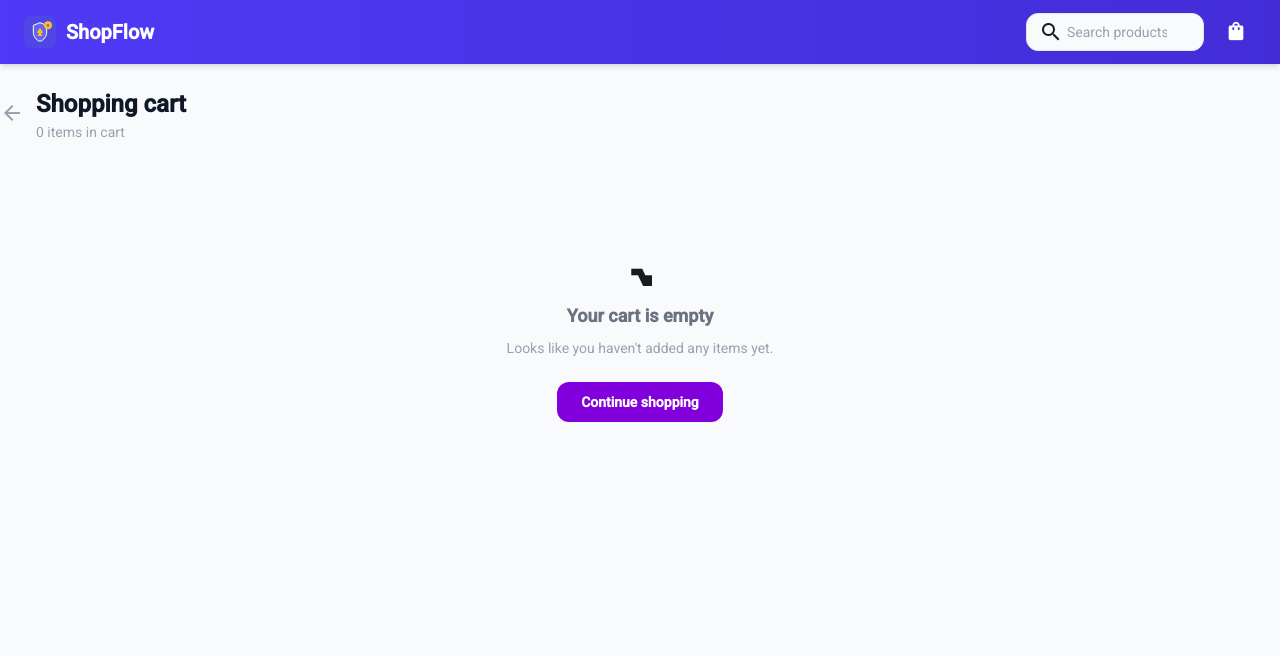
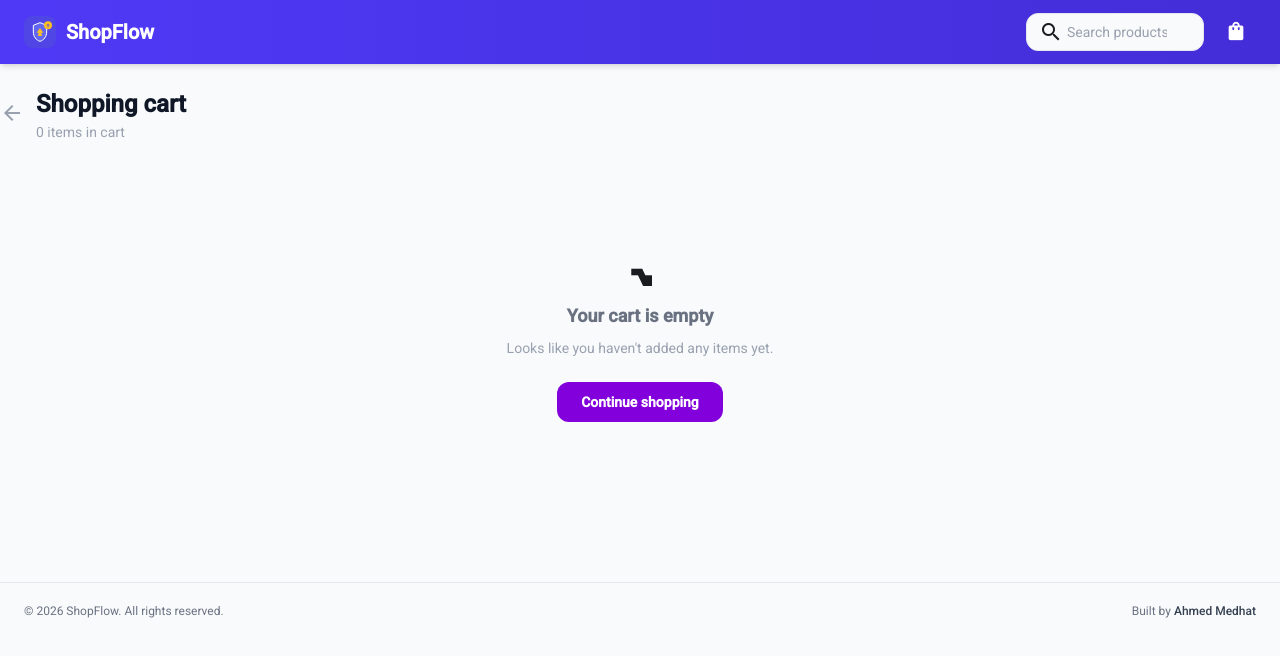
Before and after one commit to AhmedMedhat77/angular-ecommerce, an Angular app: page /cart in a window 1280 px wide. Shown: the top 656 px of the page. Built offline with nearby package versions, Linux system fonts and the light colour scheme.

Commit message:
feat: add footer component and integrate it into the app layout with sticky positioning

```diff
--- /dev/null
+++ b/src/app/components/footer/footer.html
@@ -0,0 +1,12 @@
+<footer class="mt-auto border-t border-gray-200 bg-gray-50 text-gray-500">
+  <div class="mx-auto flex max-w-7xl flex-col items-center gap-2 px-6 py-5 text-center text-xs sm:flex-row sm:justify-between sm:text-left">
+    <p>&copy; 2026 ShopFlow. All rights reserved.</p>
+    <p>
+      Built by
+      <a href="https://ahmedjs.com/" target="_blank" rel="noopener noreferrer"
+         class="font-medium text-gray-700 hover:text-indigo-600">
+        Ahmed Medhat
+      </a>
+    </p>
+  </div>
+</footer>
--- /dev/null
+++ b/src/app/components/footer/footer.ts
@@ -0,0 +1,13 @@
+import { Component } from '@angular/core';
+
+@Component({
+  selector: 'app-footer',
+  imports: [],
+  templateUrl: './footer.html',
+  styles: `
+    :host {
+      display: block;
+    }
+  `,
+})
+export class Footer {}
--- a/src/app/layouts/app-layout/app-layout.html
+++ b/src/app/layouts/app-layout/app-layout.html
@@ -1,6 +1,7 @@
 <main>
   <app-navbar />
-  <div class="w-full mx-auto">
+  <div class="w-full mx-auto flex-1">
     <ng-content></ng-content>
   </div>
+  <app-footer />
 </main>
--- a/src/app/layouts/app-layout/app-layout.ts
+++ b/src/app/layouts/app-layout/app-layout.ts
@@ -1,10 +1,17 @@
 import { Component } from '@angular/core';
 import { Navbar } from '../../components/navbar/navbar';
+import { Footer } from '../../components/footer/footer';
 
 @Component({
   selector: 'app-app-layout',
-  imports: [Navbar],
+  imports: [Navbar, Footer],
   templateUrl: './app-layout.html',
-  styles: ``,
+  styles: `
+    :host {
+      display: flex;
+      flex-direction: column;
+      min-height: 100vh;
+    }
+  `,
 })
 export class AppLayout {}
```
